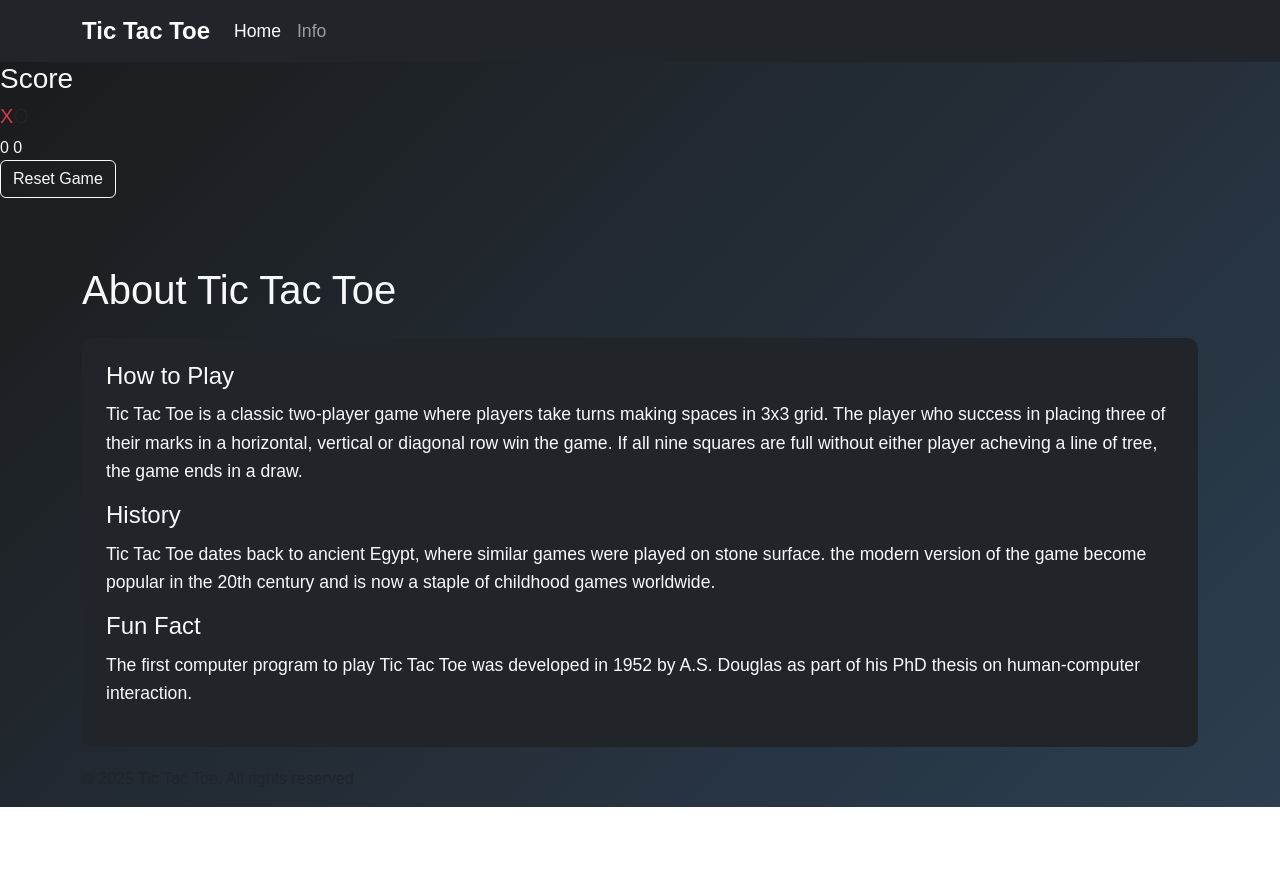
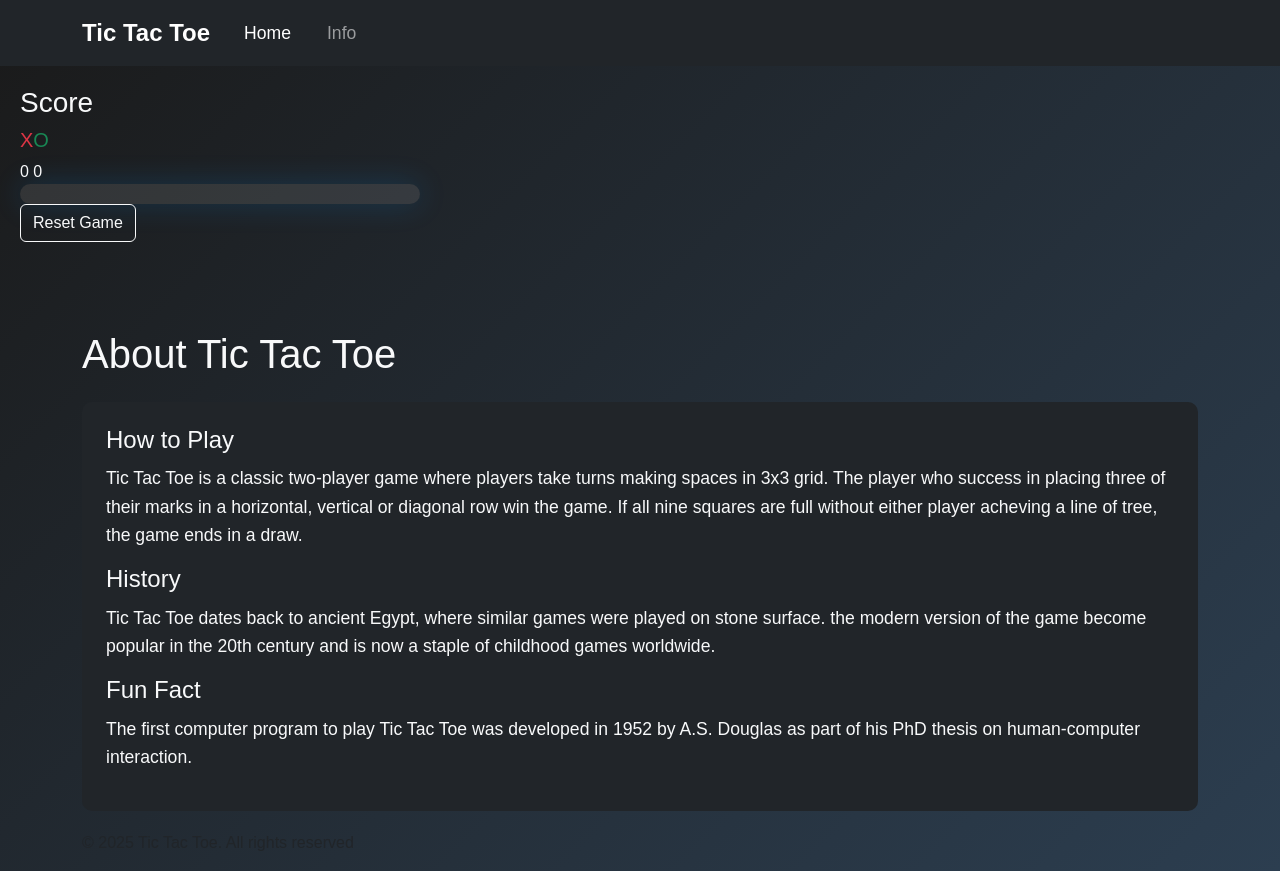
Before and after one commit to Saeed-L5/tic-tac-toe, a plain HTML site: page index.html in a window 1280 px wide. Before the commit the page ends 807 px from the top, so only its background shows below. Drawn offline with nearby package versions, Linux system fonts and the light colour scheme.

Commit message:
Create board style using Css and start type some Jquery JS

```diff
--- a/assets/css/style.css
+++ b/assets/css/style.css
@@ -8,13 +8,14 @@ body {
     position: relative;
     display: flex;
     flex-direction: column
-
-
-
+}
+.page {
+    padding: 20px;
+    flex: 1;
 }
 /* Navigation Bar */
 .navbar {
-    padding 10px 20px;
+    padding: 10px 20px;
 }
 .navbar-brand {
     font-size: 1.5rem;
@@ -23,7 +24,20 @@ body {
 
 .nav-link {
     font-size: 1.1rem;
-    margin 0 10px;
+    margin: 0 10px;
+}
+/* Board */
+.board {
+    display: grid;
+    /* used repeat as is effcient way to define the number of grid-template-columns */
+    grid-template-columns: repeat(3, 1fr);
+    gap: 10px;
+    background: rgba(255, 255, 255, 0.1);
+    padding: 10px;
+    border-radius: 15px;
+    box-shadow: 0 0 30px rgba(0, 150, 255, 0.2);
+    width: 90%;
+    max-width: 400px;
 }
 /* Info page */
 
--- a/index.html
+++ b/index.html
@@ -42,12 +42,12 @@
             <span class="text-light">0</span>
           </div>
           <div>
-            <h5 class="text-succes">O</h5>
+            <h5 class="text-success">O</h5>
             <span class="text-light">0</span>
           </div>
         </div>
       </div>
-      <div class="board"></div>
+      <div class="board" id="board"></div>
       <button class="btn btn-outline-light">Reset Game</button>
     </div>
   </div>
@@ -81,6 +81,8 @@
       <p>&copy; 2025 Tic Tac Toe. All rights reserved</p>
     </div>
   </footer>
+  <!--Jquery JS-->
+  <script src="https://code.jquery.com/jquery-3.7.1.min.js"></script>
   <!--Bootstrap JS-->
   <script src="https://cdn.jsdelivr.net/npm/bootstrap@5.3.3/dist/js/bootstrap.bundle.min.js"
     integrity="sha384-YvpcrYf0tY3lHB60NNkmXc5s9fDVZLESaAA55NDzOxhy9GkcIdslK1eN7N6jIeHz"
```
Also changed, not shown: assets/script.js (+12 -0 lines).
